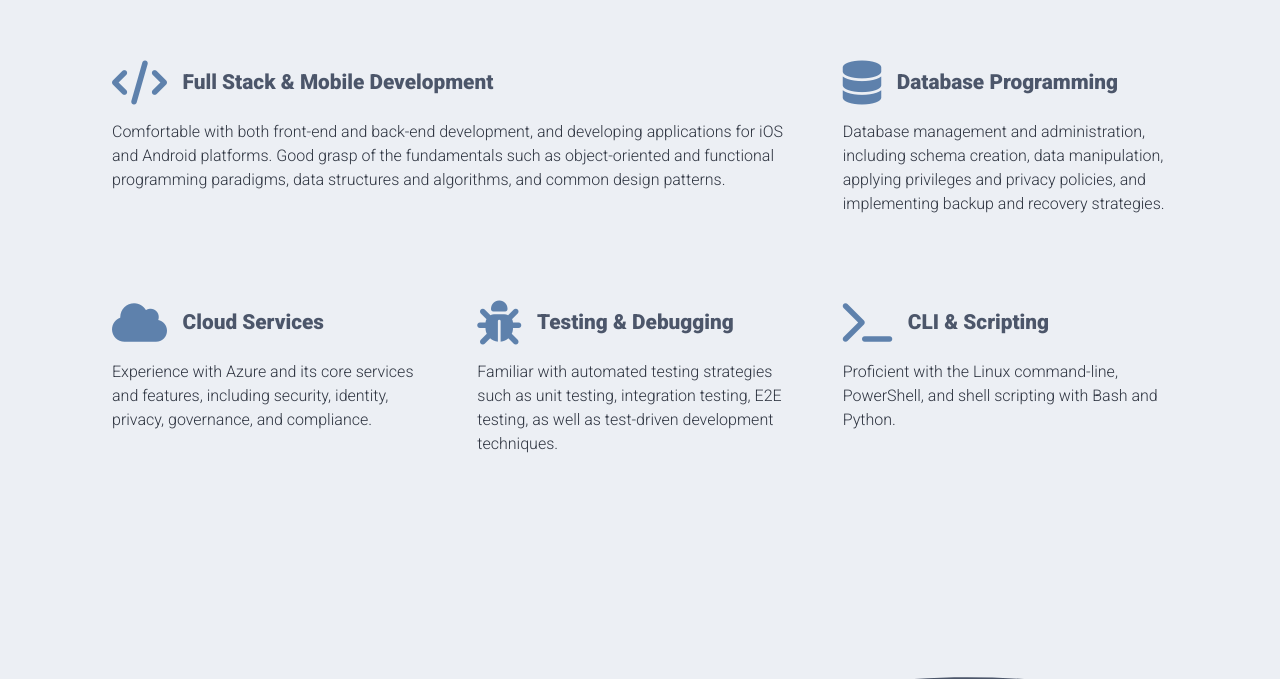
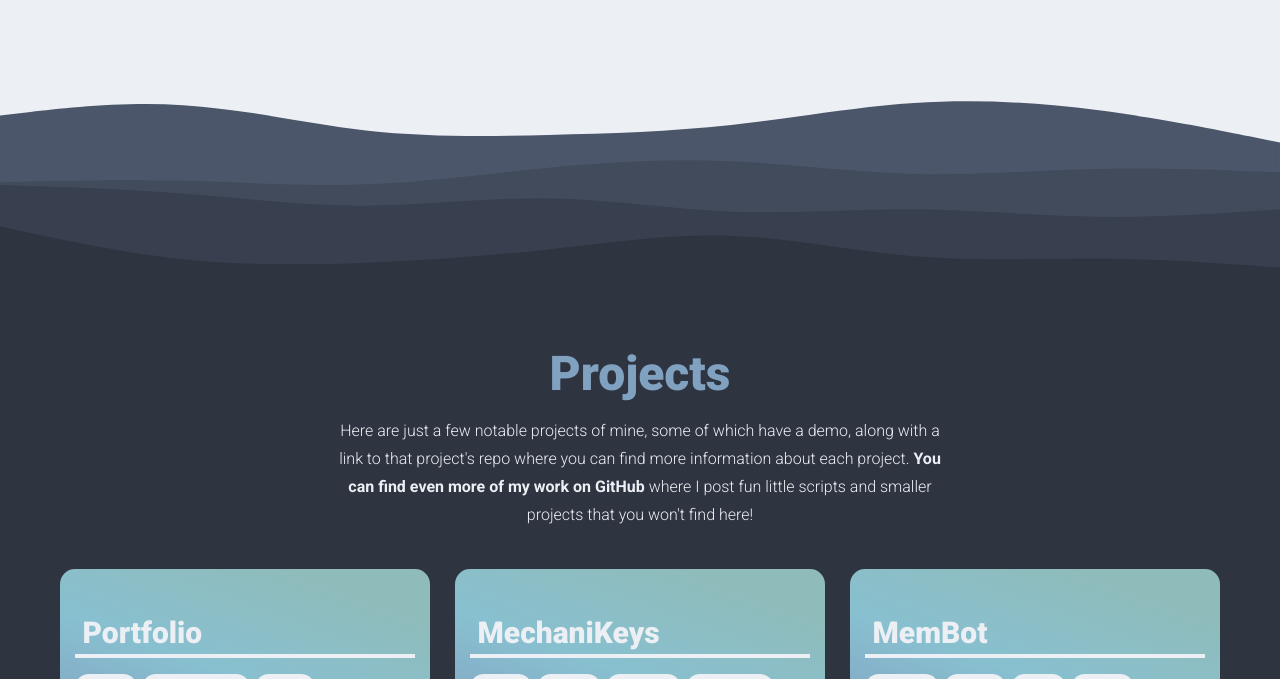
Before and after one commit to sarahtguindy/portfolio, a React (Create React App) app: page / in a window 1280 px wide. Shown: the part 901-1580 px from the top of the page. Built offline with nearby package versions, Linux system fonts and the light colour scheme.

Commit message:
Remove Skills component

```diff
--- a/src/App.js
+++ b/src/App.js
@@ -1,6 +1,6 @@
 import React from "react";
 import Navbar from "./components/Navbar/Navbar";
-import About from "./components/About/About";
+import Console from "./components/Console/Console";
 import Projects from "./components/Projects/Projects";
 import Contact from "./components/Contact/Contact";
 import Footer from "./components/Footer/Footer";
@@ -9,7 +9,7 @@ const App = () => {
   return (
     <div>
       <Navbar />
-      <About />
+      <Console />
       <Projects />
       <Contact />
       <Footer />
--- a/src/components/About/About.js
+++ /dev/null
@@ -1,17 +0,0 @@
-import React from "react";
-import styles from "./About.module.scss";
-import Console from "../Console/Console";
-import Skills from "../Skills/Skills";
-
-const About = () => {
-  return (
-    <>
-      <section id="about" className={styles.about}>
-        <Console />
-        <Skills />
-      </section>
-    </>
-  );
-};
-
-export default About;
--- a/src/components/Skills/Skills.js
+++ /dev/null
@@ -1,79 +0,0 @@
-import React from "react";
-import styles from "./Skills.module.scss";
-
-const Skills = () => {
-  return (
-    <>
-      <section className={styles.skills}>
-        <div className="container">
-          <div className={styles["skills-container"]}>
-            <div className={styles.showcase}>
-              <div id={styles.skill1} className={styles.skill}>
-                <div className={styles.heading}>
-                  <i className="fa-solid fa-code"></i>
-                  <h2>Full Stack & Mobile Development</h2>
-                </div>
-                <p>
-                  Comfortable with both front-end and back-end development, and
-                  developing applications for iOS and Android platforms. Good
-                  grasp of the fundamentals such as object-oriented and
-                  functional programming paradigms, data structures and
-                  algorithms, and common design patterns.
-                </p>
-              </div>
-
-              <div id={styles.skill2} className={styles.skill}>
-                <div className={styles.heading}>
-                  <i className="fa-solid fa-database"></i>
-                  <h2>Database Programming</h2>
-                </div>
-                <p>
-                  Database management and administration, including schema
-                  creation, data manipulation, applying privileges and privacy
-                  policies, and implementing backup and recovery strategies.
-                </p>
-              </div>
-
-              <div id={styles.skill3} className={styles.skill}>
-                <div className={styles.heading}>
-                  <i className="fa-solid fa-cloud"></i>
-                  <h2>Cloud Services</h2>
-                </div>
-                <p>
-                  Experience with Azure and its core services and features,
-                  including security, identity, privacy, governance, and
-                  compliance.
-                </p>
-              </div>
-
-              <div id={styles.skill4} className={styles.skill}>
-                <div className={styles.heading}>
-                  <i className="fa-solid fa-bug"></i>
-                  <h2>Testing & Debugging</h2>
-                </div>
-                <p>
-                  Familiar with automated testing strategies such as unit
-                  testing, integration testing, E2E testing, as well as
-                  test-driven development techniques.
-                </p>
-              </div>
-
-              <div id={styles.skill5} className={styles.skill}>
-                <div className={styles.heading}>
-                  <i className="fa-solid fa-terminal"></i>
-                  <h2>CLI & Scripting</h2>
-                </div>
-                <p>
-                  Proficient with the Linux command-line, PowerShell, and shell
-                  scripting with Bash and Python.
-                </p>
-              </div>
-            </div>
-          </div>
-        </div>
-      </section>
-    </>
-  );
-};
-
-export default Skills;
--- a/src/components/Skills/Skills.module.scss
+++ /dev/null
@@ -1,116 +0,0 @@
-@use '../../index' as *;
-
-/*
-------
-Skills
-------
- */
-
-.skills {
-    font-family: 'Roboto', sans-serif !important;
-    color: $polarNight4;
-    overflow: auto;
-
-    .skills-container {
-        display: flex;
-        flex-direction: column;
-        align-items: center;
-        justify-content: center;
-        margin: 0px 20px 0px 20px;
-
-        .showcase {
-            display: grid;
-            justify-content: center;
-            align-items: flex-start;
-            width: 100%;
-            margin: 2.5em 20px 2.5em 20px;
-
-            .skill {
-                padding: 15px;
-                .heading {
-                    display: flex;
-                    align-items: flex-start;
-                    i {
-                        color: $frost1;
-                        align-self: center;
-                        font-size: 2.25rem;
-                    }
-                    h2 {
-                        color: $polarNight1;
-                        align-self: center;
-                        font-size: 1.5rem;
-                        font-weight: 900;
-                        padding-left: .75em;
-                        margin: 0;
-                    }
-                }
-                p {
-                    color: $polarNight4;
-                    margin-top: 15px;
-                    font-weight: 300;
-                    line-height: 1.5rem;
-                }
-            }
-        }
-    }
-}
-
-/* Tablet and up */
-@media (min-width: 768px) {
-    .showcase {
-        grid-template-columns: 1fr 1fr 1fr;
-        grid-template-rows: 20em 20em;
-        grid-template-areas:
-            "skill1 skill1 skill2"
-            "skill3 skill4 skill5";
-        padding: 2em;
-        margin: 0px 20px 0px 20px !important;
-
-        .skill {
-            padding: 20px !important;
-        }
-
-        #skill1 {
-            grid-area: skill1;
-        }
-
-        #skill2 {
-            grid-area: skill2;
-        }
-
-        #skill3 {
-            grid-area: skill3;
-        }
-
-        #skill4 {
-            grid-area: skill4;
-        }
-
-        #skill5 {
-            grid-area: skill5;
-        }
-    }
-}
-
-/* Laptop and up */
-@media (min-width: 1024px) {
-    .showcase {
-        grid-template-rows: 15em 17em;
-        .heading {
-            i {
-                font-size: 2.75rem !important;
-            }
-            h2 {
-                font-size: 1.3rem !important;
-                white-space: nowrap;
-            }
-        }
-    }
-}
-
-/* Laptop L and up */
-@media (min-width: 1440px) {
-    .showcase {
-        grid-template-rows: 11em 17em;
-    }
-}
```
Also changed, not shown: src/components/About/About.module.scss (deleted, +0 -7 lines).
